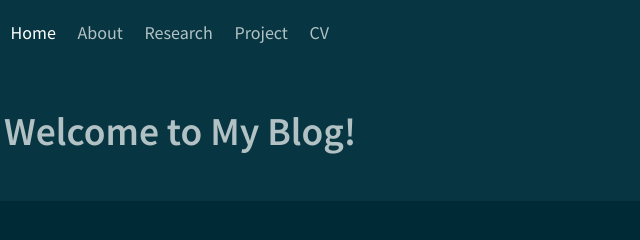
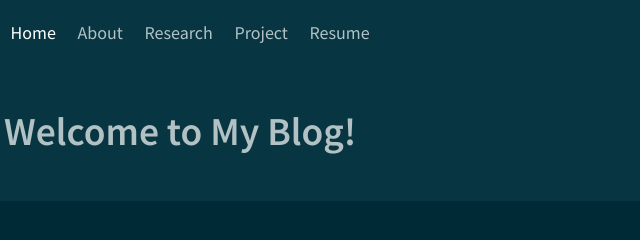
Before and after one commit to r-vikrantsagar/My_Website, a plain HTML site: page index.html in a window 1280 px wide. Shown: the top 240 px of the page, 250-890 px from the left. Drawn offline with nearby package versions, Linux system fonts and the light colour scheme.

Commit message:
Update index.html

```diff
--- a/index.html
+++ b/index.html
@@ -124,7 +124,7 @@ ul.task-list li input[type="checkbox"] {
     <a class="nav-link" href="./project.html">Project</a>
   </li>
   <li class="nav-item">
-    <a class="nav-link" href="./cv.pdf">CV</a>
+    <a class="nav-link" href="./cv.pdf">Resume</a>
   </li>
 </ul>
               <div id="quarto-search" class="" title="Search"></div>
```
